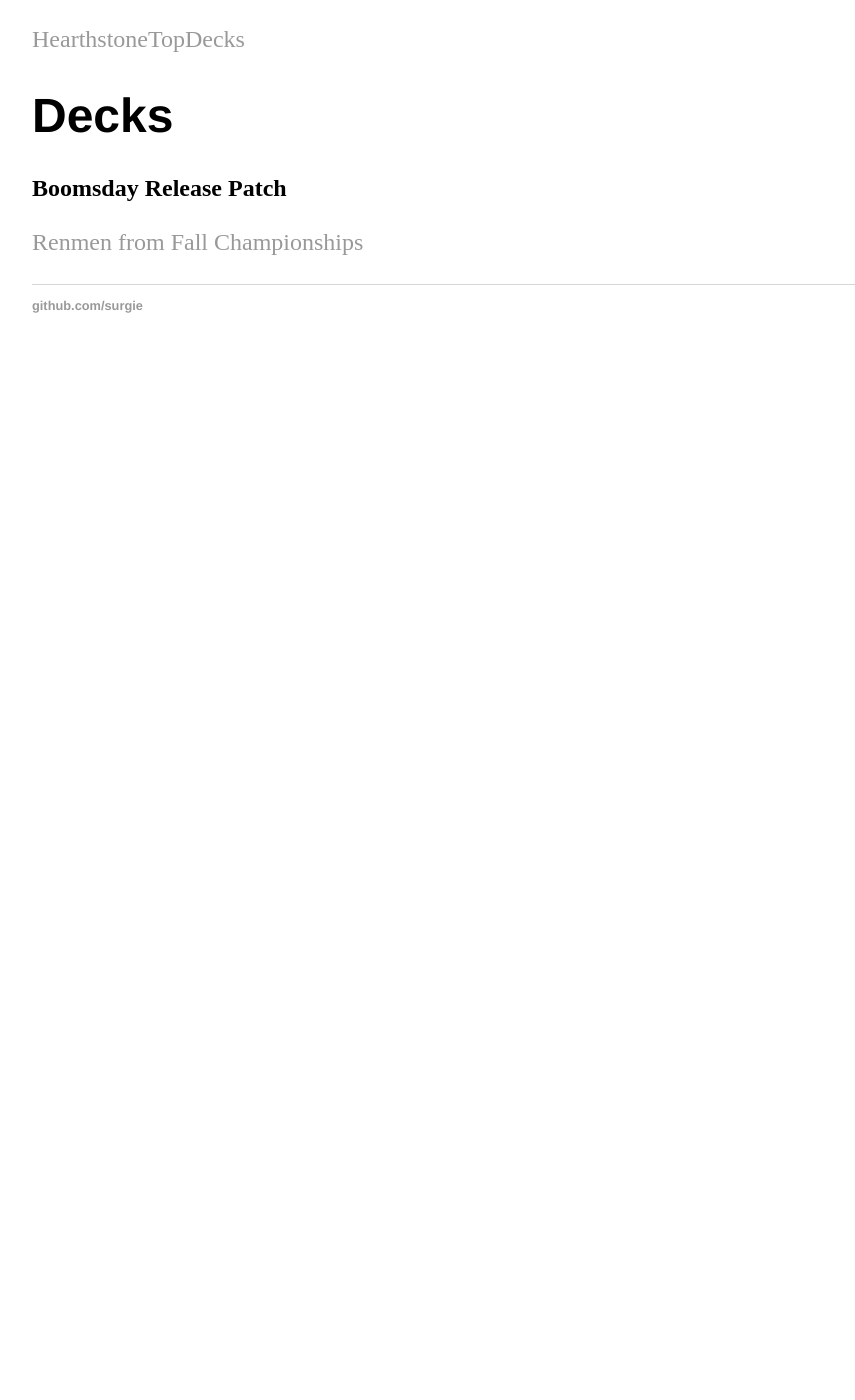
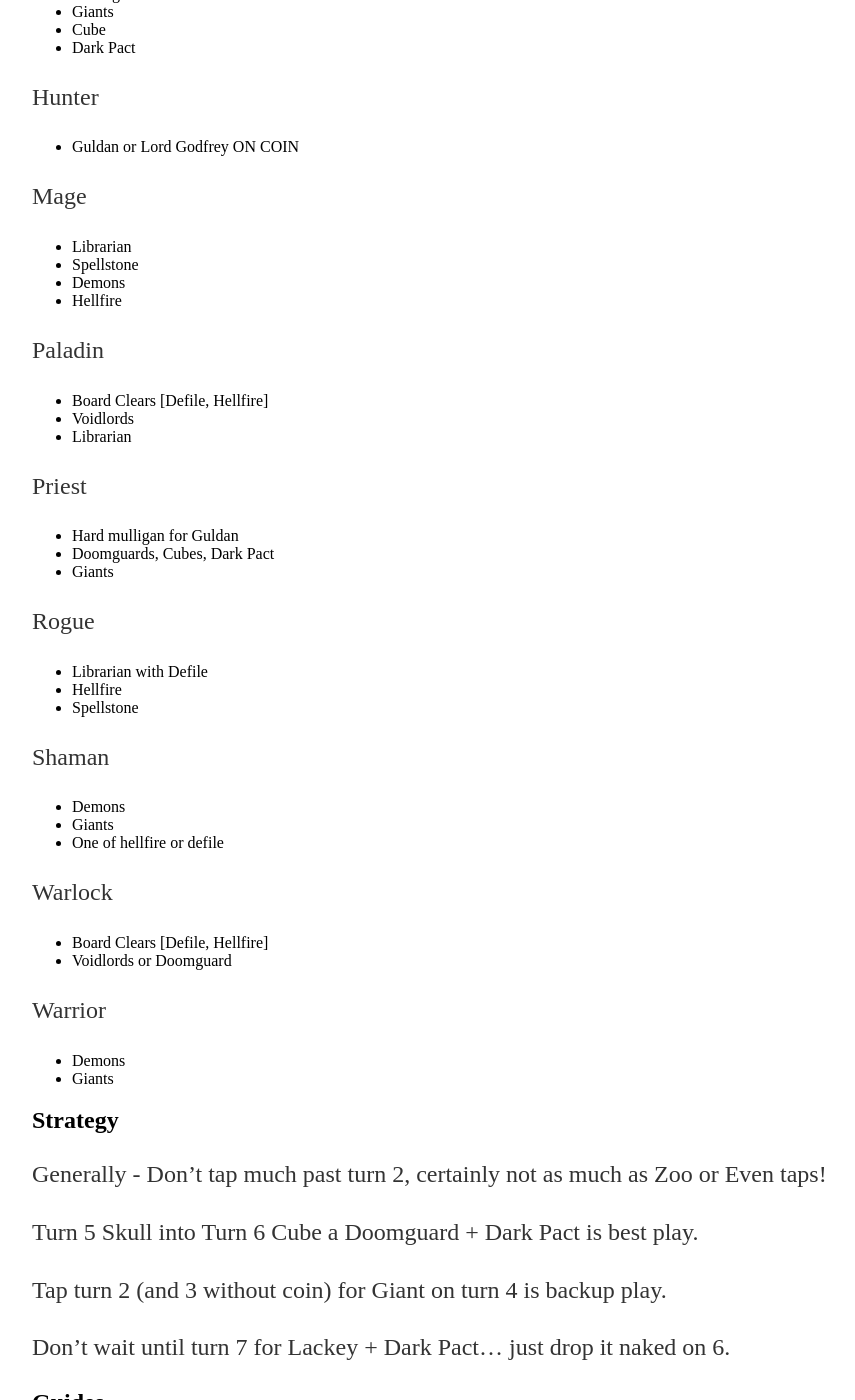
Before and after one commit to surgie/surgie.github.io, a Jekyll site: the page built from _posts/2018-10-12-cubelock.md, in a window 1280 px wide and 1400 px high, scrolled down 341 px. Shown: the whole window, without its empty margins (160-1015 px from the left). Built offline with Jekyll 4.4.1, drawn with Linux system fonts in a browser that asks for light colours; our own code applies the rules of GitHub Pages for plain Markdown files; before the commit the page ends 900 px from its top, so only the background shows below that; some of the changed text lies outside the part shown.

Commit message:
Cubelock mulligan

```diff
--- a/_posts/2018-10-12-cubelock.md
+++ b/_posts/2018-10-12-cubelock.md
@@ -6,16 +6,73 @@
 
 [HSReplay Archetype](https://hsreplay.net/archetypes/197/cube-warlock)
 
-# Guides
+## Mulligan
 
-## Boomsday Release Patch
+Hard mulligan for Weapon (except as noted), below are priorities after weapon.
+
+Druid
+- Doomguards
+- Giants
+- Cube
+- Dark Pact
+
+Hunter
+- Guldan or Lord Godfrey ON COIN
+
+Mage
+- Librarian
+- Spellstone
+- Demons
+- Hellfire
+
+Paladin
+- Board Clears [Defile, Hellfire]
+- Voidlords
+- Librarian
+
+Priest
+- Hard mulligan for Guldan
+- Doomguards, Cubes, Dark Pact
+- Giants
+
+Rogue
+- Librarian with Defile
+- Hellfire
+- Spellstone
+
+Shaman
+- Demons
+- Giants
+- One of hellfire or defile
+
+Warlock
+- Board Clears [Defile, Hellfire]
+- Voidlords or Doomguard
+
+Warrior
+- Demons
+- Giants
+
+## Strategy
+
+Generally - Don't tap much past turn 2, certainly not as much as Zoo or Even taps!
+
+Turn 5 Skull into Turn 6 Cube a Doomguard + Dark Pact is best play.
+
+Tap turn 2 (and 3 without coin) for Giant on turn 4 is backup play.
+
+Don't wait until turn 7 for Lackey + Dark Pact... just drop it naked on 6.
+
+## Guides
+
+### Boomsday Release Patch
 
 [Cube Warlock (I know) to Legend Guide](https://www.reddit.com/r/CompetitiveHS/comments/97wg9d/cube_warlock_i_know_to_legend_guide/)
 
 [HearthstoneTopDecks](https://www.hearthstonetopdecks.com/deck-guide/cubelock-deck-list-guide/)
 
-# Decks
+## Decks
 
-## Boomsday Release Patch
+### Boomsday Release Patch
 
 [Renmen from Fall Championships](https://www.hearthstonetopdecks.com/decks/renmens-cube-warlock-hct-fall-championship-2018/)
```
Also changed, not shown: README.md.
